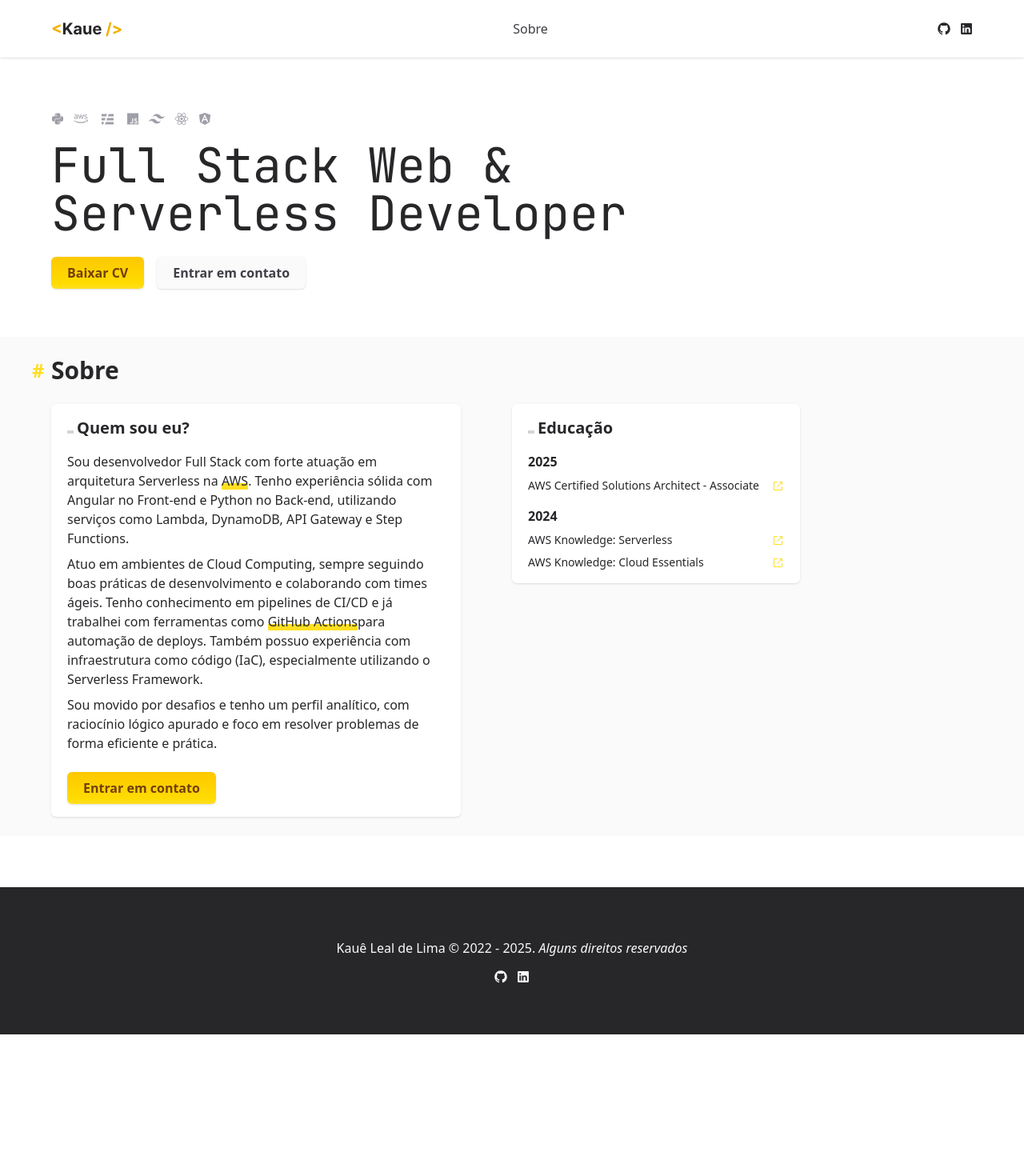
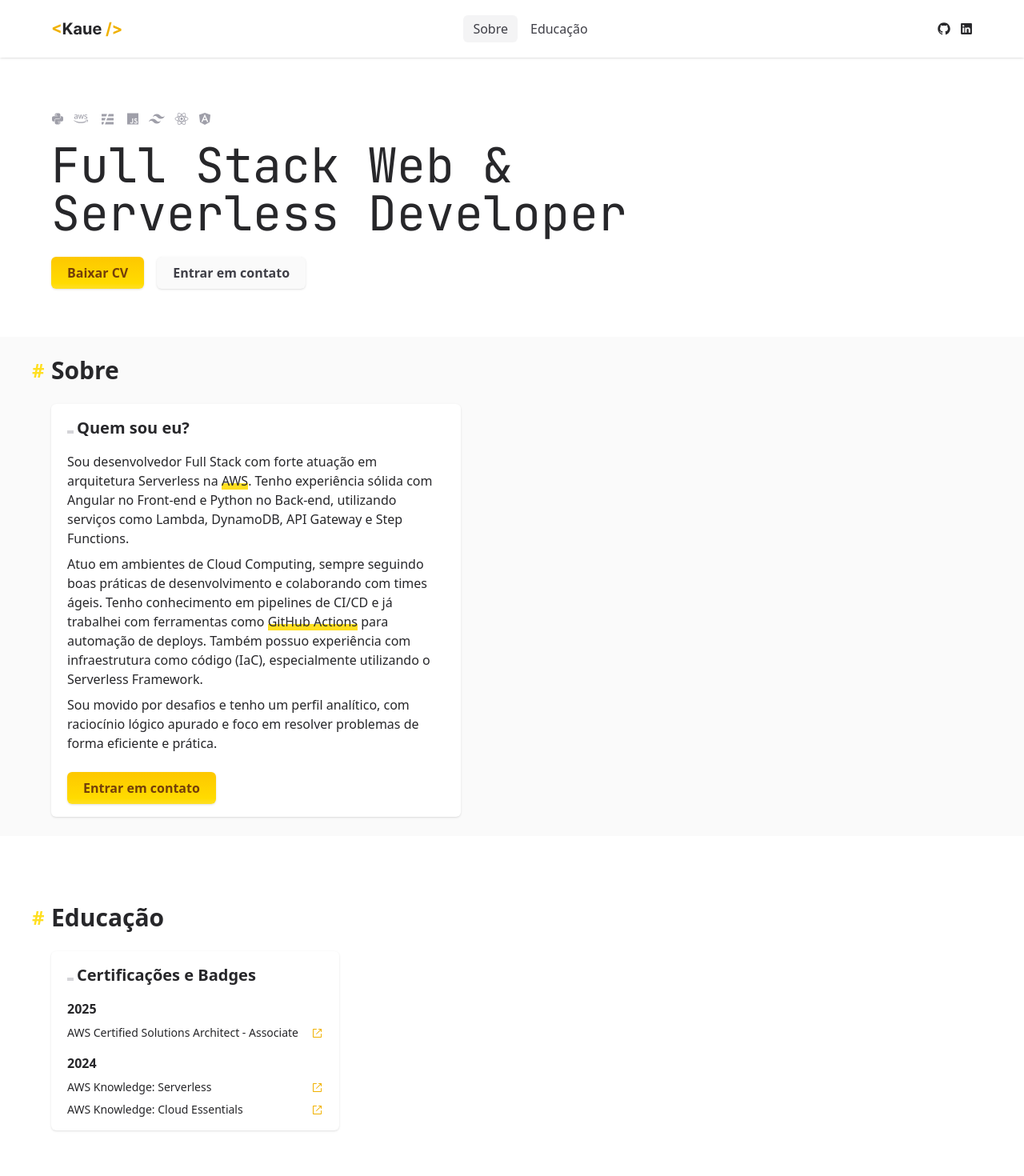
Before and after one commit to kauelima21/kaueleal.dev, a React (Vite) app: page / in a window 1280 px wide. Shown: the top 1470 px of the page at 80% size. Before the commit the page ends 1293 px from the top, so only its background shows below. Built offline with nearby package versions, Linux system fonts and the light colour scheme.

Commit message:
refactor: add `Education` and `Presentation` components

```diff
--- a/src/App.tsx
+++ b/src/App.tsx
@@ -1,19 +1,8 @@
-import { Button } from './components/Button';
 import { Header } from './components/Header';
-import { Cross2Icon } from '@radix-ui/react-icons';
-
-import python from './assets/python.svg';
-import aws from './assets/aws.svg';
-import serverless from './assets/serverless.svg';
-import javascript from './assets/javascript.svg';
-import tailwindcss from './assets/tailwindcss.svg';
-import react from './assets/react.svg';
-import angular from './assets/angular.svg';
-
 import { Footer } from './components/Footer';
 import { About } from './components/About';
-import * as Dialog from '@radix-ui/react-dialog';
-import { Form } from './components/Form';
+import { Education } from './components/Education';
+import { Presentation } from './components/Presentation';
 
 function App() {
   return (
@@ -21,54 +10,11 @@ function App() {
       <Header />
 
       <main className="my-16 space-y-15 text-zinc-800">
-        <div className="mx-8 lg:mx-16 max-w-3xl">
-          <div className="flex gap-3 mb-4">
-            <img src={python} alt="Python" />
-            <img src={aws} alt="AWS" />
-            <img src={serverless} alt="Serverless" />
-            <img src={javascript} alt="JavaScript" />
-            <img src={tailwindcss} alt="Tailwind CSS" />
-            <img src={react} alt="React" />
-            <img src={angular} alt="Angular" />
-          </div>
+        <Presentation />
 
-          <h1 className="text-5xl md:text-6xl font-display">Full Stack Web & Serverless Developer</h1>
+        <About />
 
-          <div className="flex gap-4 mt-6">
-            <a href="assets/Kaue Leal de Lima - CV.pdf" download>
-              <Button>Baixar CV</Button>
-            </a>
-            <Dialog.Root>
-              <Dialog.Trigger asChild>
-                <Button variant="secondary">Entrar em contato</Button>
-              </Dialog.Trigger>
-              <Dialog.Portal>
-                <Dialog.Overlay className="fixed inset-0 bg-black/40 z-50" />
-                <Dialog.Content className="fixed left-1/2 top-1/2 z-50 -translate-x-1/2 -translate-y-1/2 bg-white rounded-lg shadow-lg p-4 md:p-8 w-full max-w-md focus:outline-none">
-                  <Dialog.Close asChild>
-                    <button
-                      className="cursor-pointer absolute top-4 right-4 text-zinc-500 hover:text-zinc-800 focus:outline-none"
-                      aria-label="Fechar"
-                    >
-                      <Cross2Icon className="w-5 h-5" />
-                    </button>
-                  </Dialog.Close>
-                  <Form />
-                  <Dialog.Title className="sr-only">Formulário de contato</Dialog.Title>
-                  <Dialog.Description className="sr-only">Formulário de contato</Dialog.Description>
-                </Dialog.Content>
-              </Dialog.Portal>
-            </Dialog.Root>
-          </div>
-        </div>
-
-        <section id="about" className="scroll-mt-20 px-8 lg:px-16 bg-zinc-50 py-6 space-y-6">
-          <h2 className="relative text-3xl font-bold before:content-['#'] before:absolute before:left-[-1.5rem] before:top-1/2 before:-translate-y-1/2 before:text-yellow-300 before:text-2xl">
-            Sobre
-          </h2>
-
-          <About />
-        </section>
+        <Education />
       </main>
 
       <Footer />
--- a/src/components/About/index.tsx
+++ b/src/components/About/index.tsx
@@ -1,37 +1,15 @@
-import { Cross2Icon, ExternalLinkIcon } from '@radix-ui/react-icons';
-import { useState } from 'react';
+import { Cross2Icon } from '@radix-ui/react-icons';
 import { Button } from '../Button';
 import * as Dialog from '@radix-ui/react-dialog';
 import { Form } from '../Form';
 
 export function About() {
-  const [qualifications] = useState([
-    {
-      year: 2025,
-      certifications: [
-        {
-          name: 'AWS Certified Solutions Architect - Associate',
-          link: 'https://www.credly.com/badges/f628a487-242d-4605-9872-221ee95058ce',
-        },
-      ],
-    },
-    {
-      year: 2024,
-      certifications: [
-        {
-          name: 'AWS Knowledge: Serverless',
-          link: 'https://www.credly.com/badges/11878cca-7ab2-4efc-9d95-85db5dd86392',
-        },
-        {
-          name: 'AWS Knowledge: Cloud Essentials',
-          link: 'https://www.credly.com/badges/3e55f598-0575-43cd-b7b4-1e93f1554585',
-        },
-      ],
-    },
-  ]);
+  return (
+    <section id="about" className="scroll-mt-20 px-8 lg:px-16 bg-zinc-50 py-6 space-y-6">
+      <h2 className="relative text-3xl font-bold before:content-['#'] before:absolute before:left-[-1.5rem] before:top-1/2 before:-translate-y-1/2 before:text-yellow-300 before:text-2xl">
+        Sobre
+      </h2>
 
-  return (
-    <div className="flex flex-col lg:flex-row items-start gap-16">
       <article className="bg-white px-5 py-4 max-w-lg shadow-sm rounded-md">
         <h3 className="text-xl font-bold mb-4 flex items-baseline gap-1">
           <span className="block h-1 w-2 bg-zinc-300"></span>
@@ -51,7 +29,7 @@ export function About() {
             times ágeis. Tenho conhecimento em pipelines de CI/CD e já trabalhei com ferramentas como{' '}
             <a href="https://github.com/features/actions" target="_blank" className="font-medium marked">
               GitHub Actions
-            </a>
+            </a>{' '}
             para automação de deploys. Também possuo experiência com infraestrutura como código (IaC), especialmente
             utilizando o{' '}
             <a href="https://www.serverless.com/" target="_blank" className="font-medium marked">
@@ -86,34 +64,6 @@ export function About() {
           </Dialog.Portal>
         </Dialog.Root>
       </article>
-
-      <article className="bg-white px-5 py-4 max-w-lg shadow-sm rounded-md">
-        <h3 className="text-xl font-bold mb-4 flex items-baseline gap-1">
-          <span className="block h-1 w-2 bg-zinc-300"></span>
-          Educação
-        </h3>
-        <div className="space-y-4">
-          {qualifications.map((qualification, index) => (
-            <div key={index}>
-              <h4 className="font-semibold mb-2">{qualification.year}</h4>
-              <ul className="space-y-2">
-                {qualification.certifications.map((certification, index) => (
-                  <li key={index}>
-                    <a
-                      href={certification.link}
-                      target="_blank"
-                      className="flex items-center gap-4 justify-between text-sm"
-                    >
-                      {certification.name}
-                      <ExternalLinkIcon className="text-yellow-300 hover:text-yellow-400" />
-                    </a>
-                  </li>
-                ))}
-              </ul>
-            </div>
-          ))}
-        </div>
-      </article>
-    </div>
+    </section>
   );
 }
--- /dev/null
+++ b/src/components/Education/index.tsx
@@ -0,0 +1,65 @@
+import { ExternalLinkIcon } from '@radix-ui/react-icons';
+import { useState } from 'react';
+
+export function Education() {
+  const [qualifications] = useState([
+    {
+      year: 2025,
+      certifications: [
+        {
+          name: 'AWS Certified Solutions Architect - Associate',
+          link: 'https://www.credly.com/badges/f628a487-242d-4605-9872-221ee95058ce',
+        },
+      ],
+    },
+    {
+      year: 2024,
+      certifications: [
+        {
+          name: 'AWS Knowledge: Serverless',
+          link: 'https://www.credly.com/badges/11878cca-7ab2-4efc-9d95-85db5dd86392',
+        },
+        {
+          name: 'AWS Knowledge: Cloud Essentials',
+          link: 'https://www.credly.com/badges/3e55f598-0575-43cd-b7b4-1e93f1554585',
+        },
+      ],
+    },
+  ]);
+
+  return (
+    <section id="education" className="scroll-mt-20 px-8 lg:px-16 py-6 space-y-6">
+      <h2 className="relative text-3xl font-bold before:content-['#'] before:absolute before:left-[-1.5rem] before:top-1/2 before:-translate-y-1/2 before:text-yellow-300 before:text-2xl">
+        Educação
+      </h2>
+      <article className="bg-white px-5 py-4 max-w-max shadow-sm rounded-md">
+        <h3 className="text-xl font-bold mb-4 flex items-baseline gap-1">
+          <span className="block h-1 w-2 bg-zinc-300"></span>
+          Certificações e Badges
+        </h3>
+
+        <div className="space-y-4">
+          {qualifications.map((qualification, index) => (
+            <div key={index}>
+              <h4 className="font-semibold mb-2">{qualification.year}</h4>
+              <ul className="space-y-2">
+                {qualification.certifications.map((certification, index) => (
+                  <li key={index}>
+                    <a
+                      href={certification.link}
+                      target="_blank"
+                      className="flex items-center gap-4 justify-between text-sm"
+                    >
+                      {certification.name}
+                      <ExternalLinkIcon className="text-yellow-500" />
+                    </a>
+                  </li>
+                ))}
+              </ul>
+            </div>
+          ))}
+        </div>
+      </article>
+    </section>
+  );
+}
--- a/src/components/Footer/index.tsx
+++ b/src/components/Footer/index.tsx
@@ -4,7 +4,7 @@ export function Footer() {
   return (
     <footer className="bg-zinc-800 text-zinc-50 text-center space-y-4 py-16">
       <p>
-        Kauê Leal de Lima © 2022 - 2025. <i>Alguns direitos reservados</i>
+        Kauê Leal de Lima © 2022 - 2025. <br className="md:hidden" /> <i>Alguns direitos reservados</i>
       </p>
       <SocialLinks />
     </footer>
--- a/src/components/Header/MenuItems.tsx
+++ b/src/components/Header/MenuItems.tsx
@@ -1,24 +1,45 @@
 import { twMerge } from 'tailwind-merge';
+import { useEffect, useState } from 'react';
 
 interface MenuItemsProps {
   orientation?: 'horizontal' | 'vertical';
 }
 
 export function MenuItems({ orientation = 'horizontal' }: MenuItemsProps) {
+  const [activeHash, setActiveHash] = useState<string>(window.location.hash || '#about');
+
+  useEffect(() => {
+    const onHashChange = () => setActiveHash(window.location.hash || '#home');
+    window.addEventListener('hashchange', onHashChange);
+    return () => window.removeEventListener('hashchange', onHashChange);
+  }, []);
+
   return (
     <nav>
       <ul className={twMerge('flex items-center gap-1', orientation === 'vertical' && 'flex-col gap-4')}>
         <li>
-          <a href="#about" className="py-1.5 px-3 text-zinc-700 hover:bg-zinc-100 hover:border-zinc-50 rounded-md">
+          <a
+            href="#about"
+            className={twMerge(
+              'py-1.5 px-3 text-zinc-700 hover:bg-zinc-100 hover:border-zinc-50 rounded-md',
+              activeHash === '#about' && 'bg-zinc-100'
+            )}
+          >
             Sobre
           </a>
         </li>
-        {/* <li>
-          <a href="#projects" className="py-1.5 px-3 text-zinc-700 hover:bg-zinc-100 hover:border-zinc-50 rounded-md">
-            Projetos
+        <li>
+          <a
+            href="#education"
+            className={twMerge(
+              'py-1.5 px-3 text-zinc-700 hover:bg-zinc-100 hover:border-zinc-50 rounded-md',
+              activeHash === '#education' && 'bg-zinc-100'
+            )}
+          >
+            Educação
           </a>
         </li>
-        <li>
+        {/* <li>
           <a href="" className="py-1.5 px-3 text-zinc-700 hover:bg-zinc-100 hover:border-zinc-50 rounded-md">
             Blog
           </a>
--- a/src/components/Header/index.tsx
+++ b/src/components/Header/index.tsx
@@ -1,8 +1,8 @@
 import { RowsIcon, Cross2Icon } from '@radix-ui/react-icons';
 import { Logo } from '../Logo';
 import { SocialLinks } from '../SocialLinks';
+import { MenuItems } from './MenuItems';
 import { useState } from 'react';
-import { MenuItems } from './MenuItems';
 
 export function Header() {
   const [isMenuOpen, setIsMenuOpen] = useState(false);
--- /dev/null
+++ b/src/components/Presentation/index.tsx
@@ -0,0 +1,58 @@
+import * as Dialog from '@radix-ui/react-dialog';
+
+import { Cross2Icon } from '@radix-ui/react-icons';
+import { Form } from '../Form';
+import { Button } from '../Button';
+
+import python from '../../assets/python.svg';
+import aws from '../../assets/aws.svg';
+import serverless from '../../assets/serverless.svg';
+import javascript from '../../assets/javascript.svg';
+import tailwindcss from '../../assets/tailwindcss.svg';
+import react from '../../assets/react.svg';
+import angular from '../../assets/angular.svg';
+
+export function Presentation() {
+  return (
+    <div className="mx-8 lg:mx-16 max-w-3xl">
+      <div className="flex gap-3 mb-4">
+        <img src={python} alt="Python" />
+        <img src={aws} alt="AWS" />
+        <img src={serverless} alt="Serverless" />
+        <img src={javascript} alt="JavaScript" />
+        <img src={tailwindcss} alt="Tailwind CSS" />
+        <img src={react} alt="React" />
+        <img src={angular} alt="Angular" />
+      </div>
+
+      <h1 className="text-5xl md:text-6xl font-display">Full Stack Web & Serverless Developer</h1>
+
+      <div className="flex gap-4 mt-6">
+        <a href="assets/Kaue Leal de Lima - CV.pdf" download>
+          <Button>Baixar CV</Button>
+        </a>
+        <Dialog.Root>
+          <Dialog.Trigger asChild>
+            <Button variant="secondary">Entrar em contato</Button>
+          </Dialog.Trigger>
+          <Dialog.Portal>
+            <Dialog.Overlay className="fixed inset-0 bg-black/40 z-50" />
+            <Dialog.Content className="fixed left-1/2 top-1/2 z-50 -translate-x-1/2 -translate-y-1/2 bg-white rounded-lg shadow-lg p-4 md:p-8 w-full max-w-md focus:outline-none">
+              <Dialog.Close asChild>
+                <button
+                  className="cursor-pointer absolute top-4 right-4 text-zinc-500 hover:text-zinc-800 focus:outline-none"
+                  aria-label="Fechar"
+                >
+                  <Cross2Icon className="w-5 h-5" />
+                </button>
+              </Dialog.Close>
+              <Form />
+              <Dialog.Title className="sr-only">Formulário de contato</Dialog.Title>
+              <Dialog.Description className="sr-only">Formulário de contato</Dialog.Description>
+            </Dialog.Content>
+          </Dialog.Portal>
+        </Dialog.Root>
+      </div>
+    </div>
+  );
+}
```
